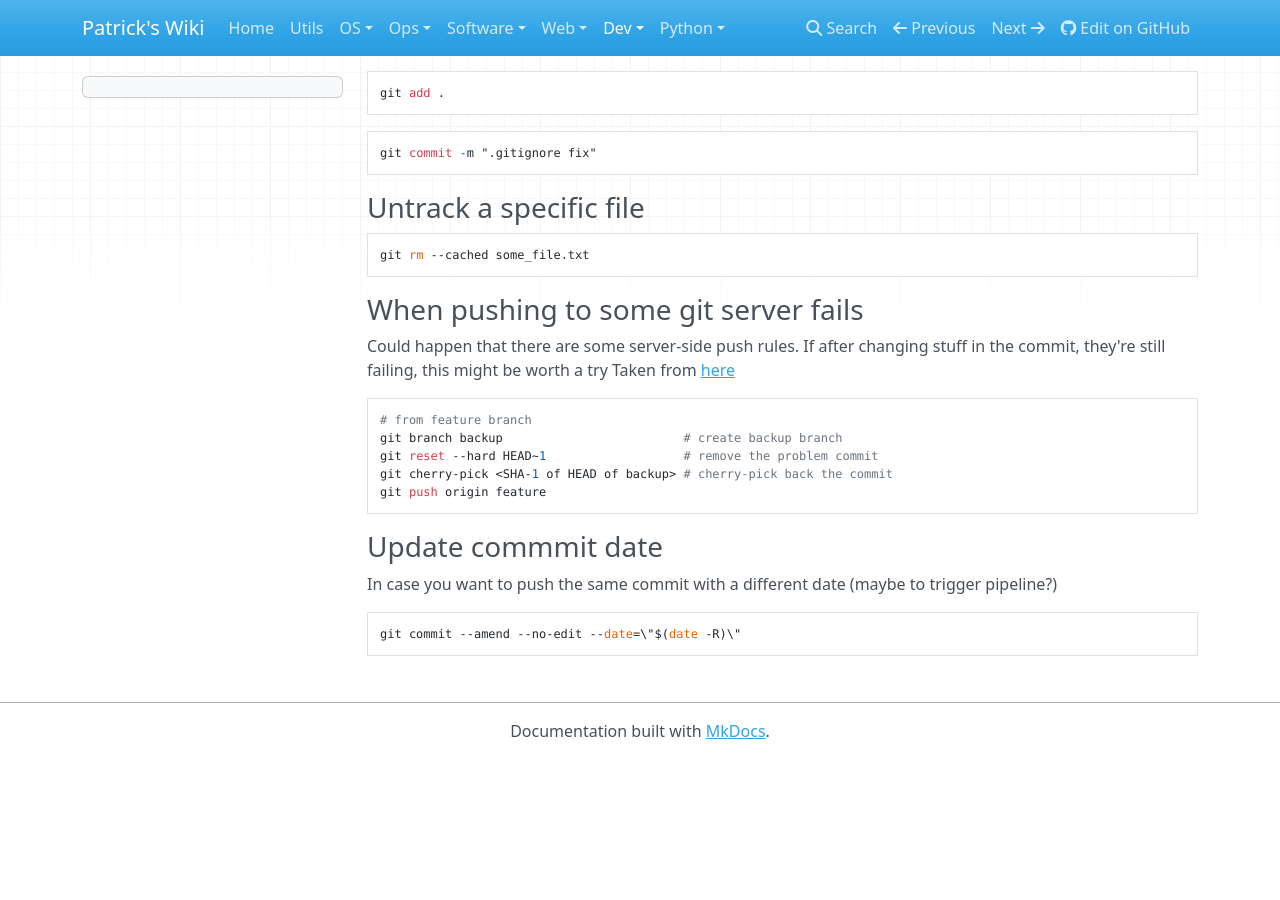
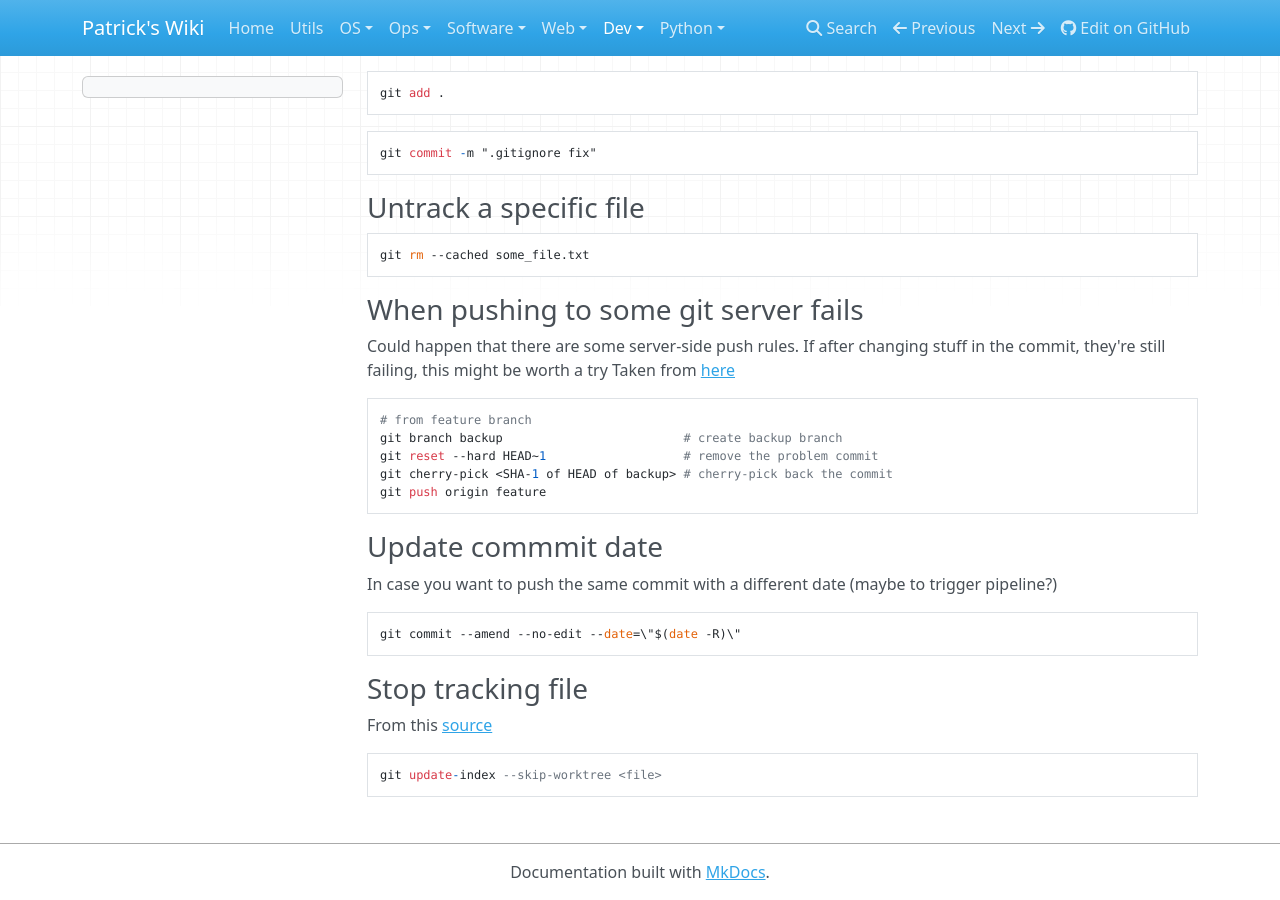
Before and after one commit to patsancu/wiki, an MkDocs documentation site: the page built from docs/dev/VCS/Git/Main.md, in a window 1280 px wide and 900 px high, scrolled down 8066 px. Built offline with MkDocs 1.6.1, drawn with Linux system fonts in a browser that asks for light colours; nearby versions of some CDN libraries; before the commit the page ends 8825 px from its top, so only the background shows below that.

Commit message:
git: Stop tracking file

````diff
--- a/docs/dev/VCS/Git/Main.md
+++ b/docs/dev/VCS/Git/Main.md
@@ -412,3 +412,10 @@ In case you want to push the same commit with a different date (maybe to trigger
 ```
 git commit --amend --no-edit --date=\"$(date -R)\"
 ```
+
+### Stop tracking file
+From this [source](https://stackoverflow.com/questions/1274057/how-to-make-git-forget-about-a-file-that-was-tracked-but-is-now-in-gitignore/20241145#20241145)
+
+```
+git update-index --skip-worktree <file>
+```
````
